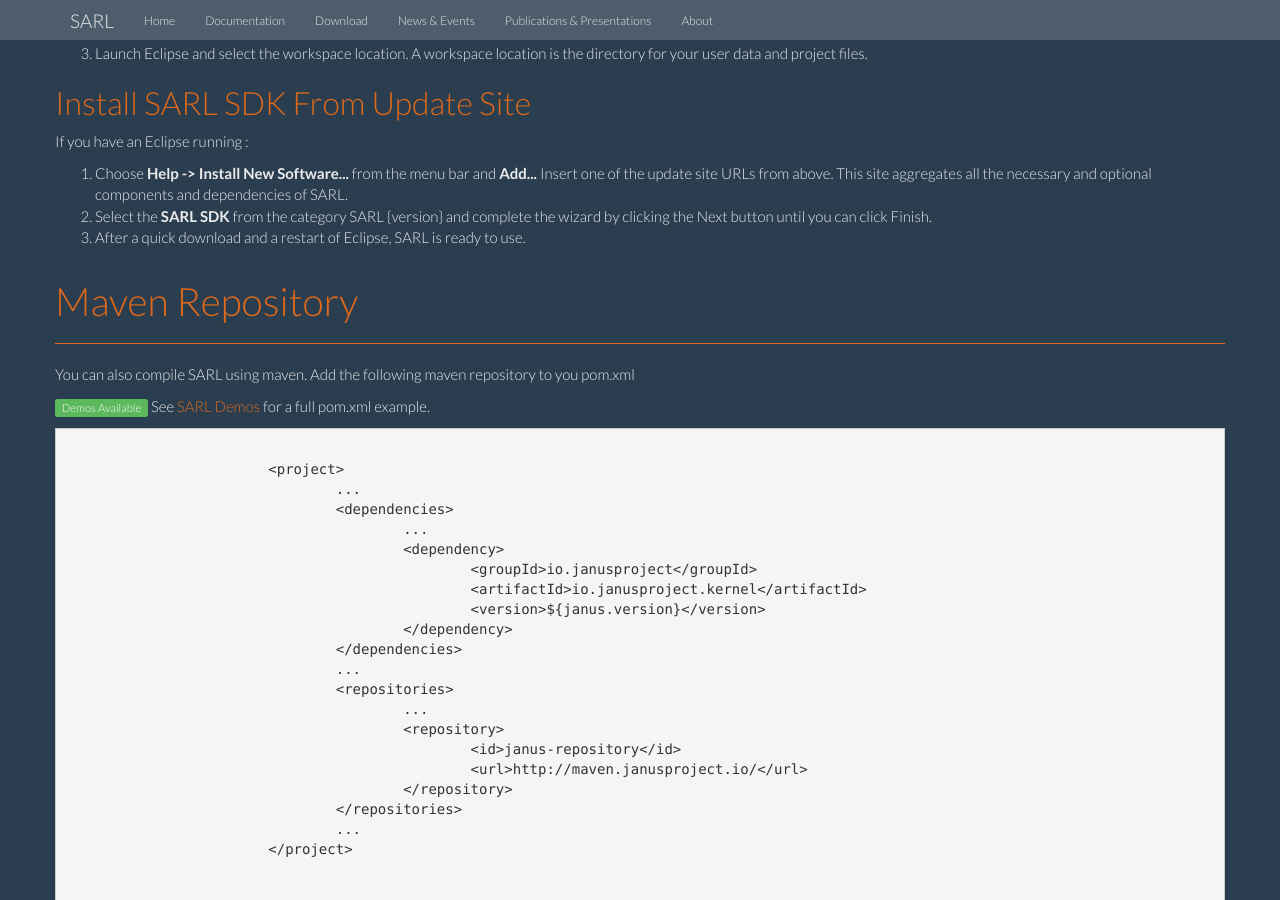
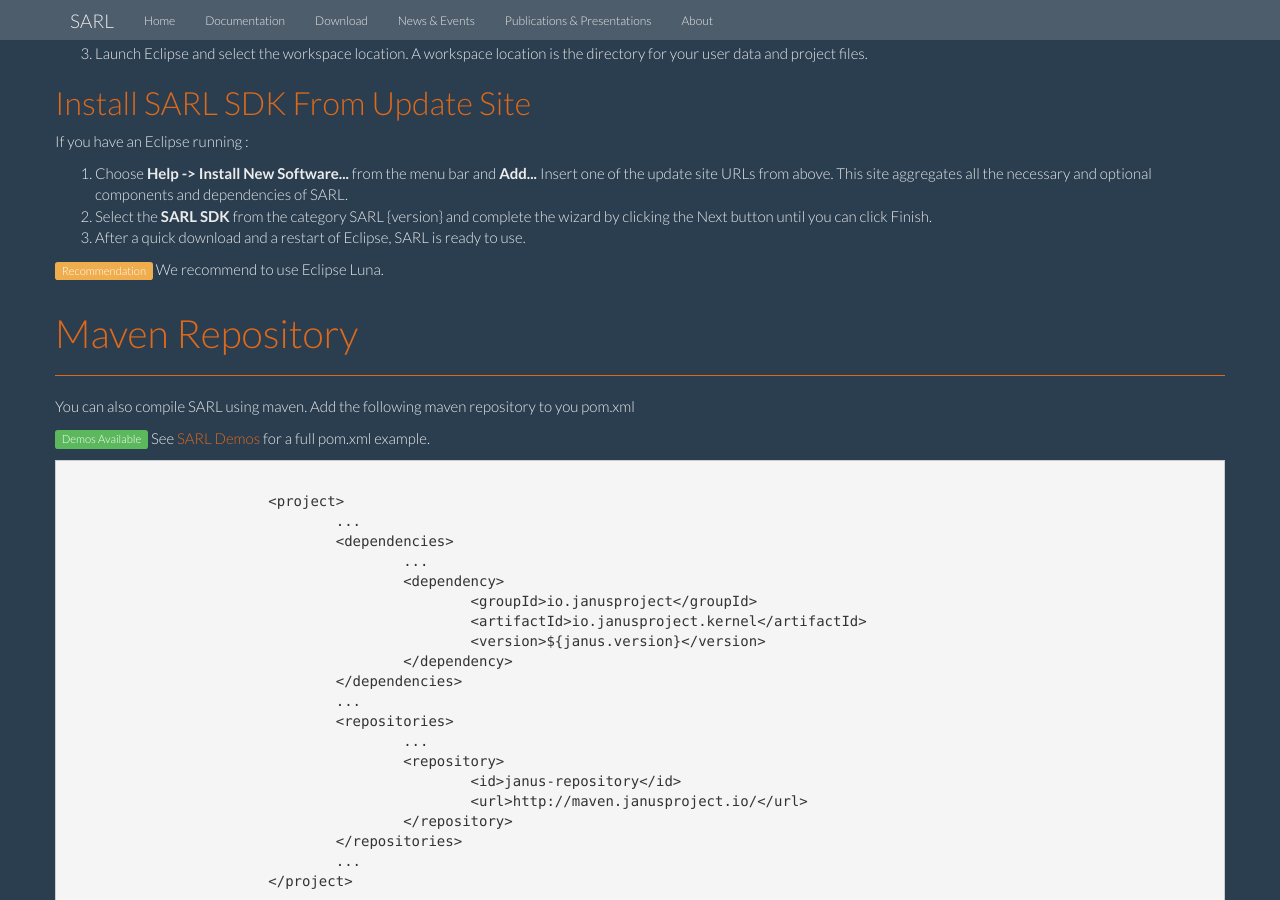
Before and after one commit to sarl/sarl-jekyll-website, a Jekyll site: the page built from download/index.html, in a window 1280 px wide and 900 px high, scrolled down 831 px. Built offline with Jekyll 4.4.1, drawn with Linux system fonts in a browser that asks for light colours; nearby versions of some CDN libraries; Markdown is read by kramdown in place of the engine named in the settings.

Commit message:
Add a recommendation on the download page.

```diff
--- a/download/index.html
+++ b/download/index.html
@@ -126,6 +126,8 @@
 		<li>After a quick download and a restart of Eclipse, SARL is ready to use.</li>
 	</ol>
 
+	<p><span class="label label-warning">Recommendation</span> We recommend to use Eclipse Luna.</p>
+
 </div>
 
 <div class="row">
```
